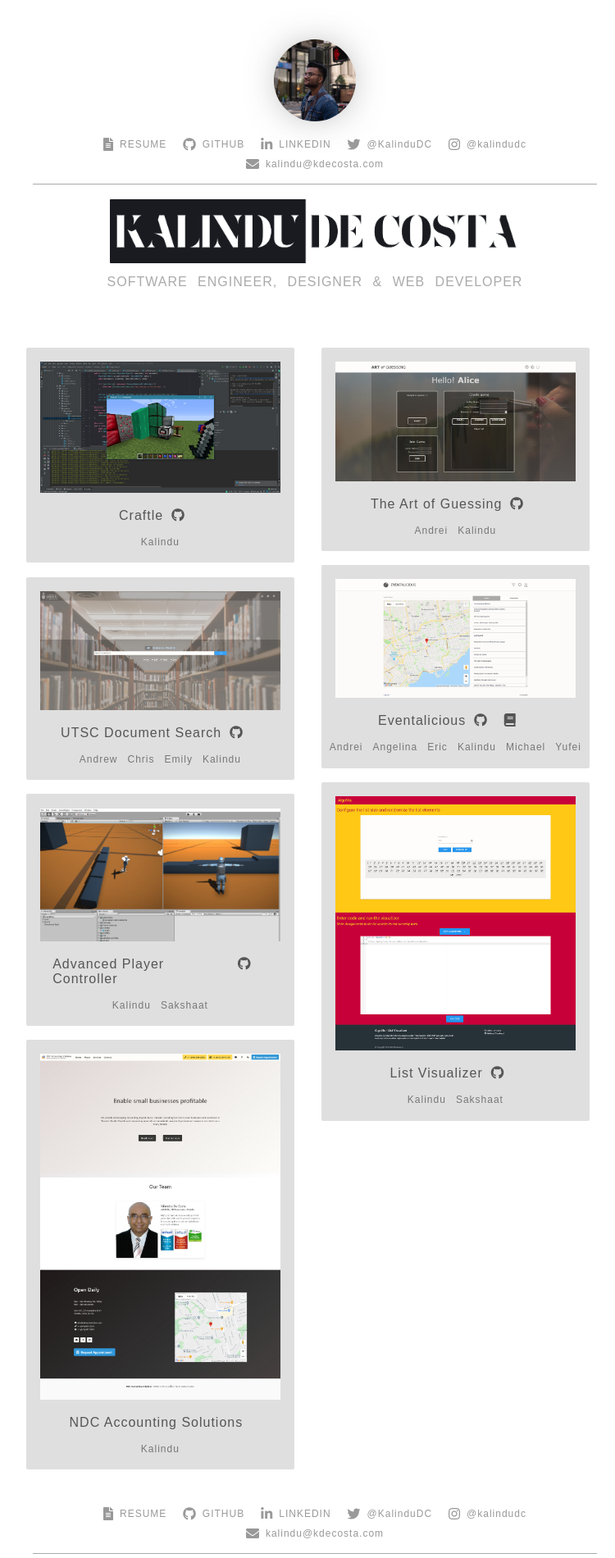
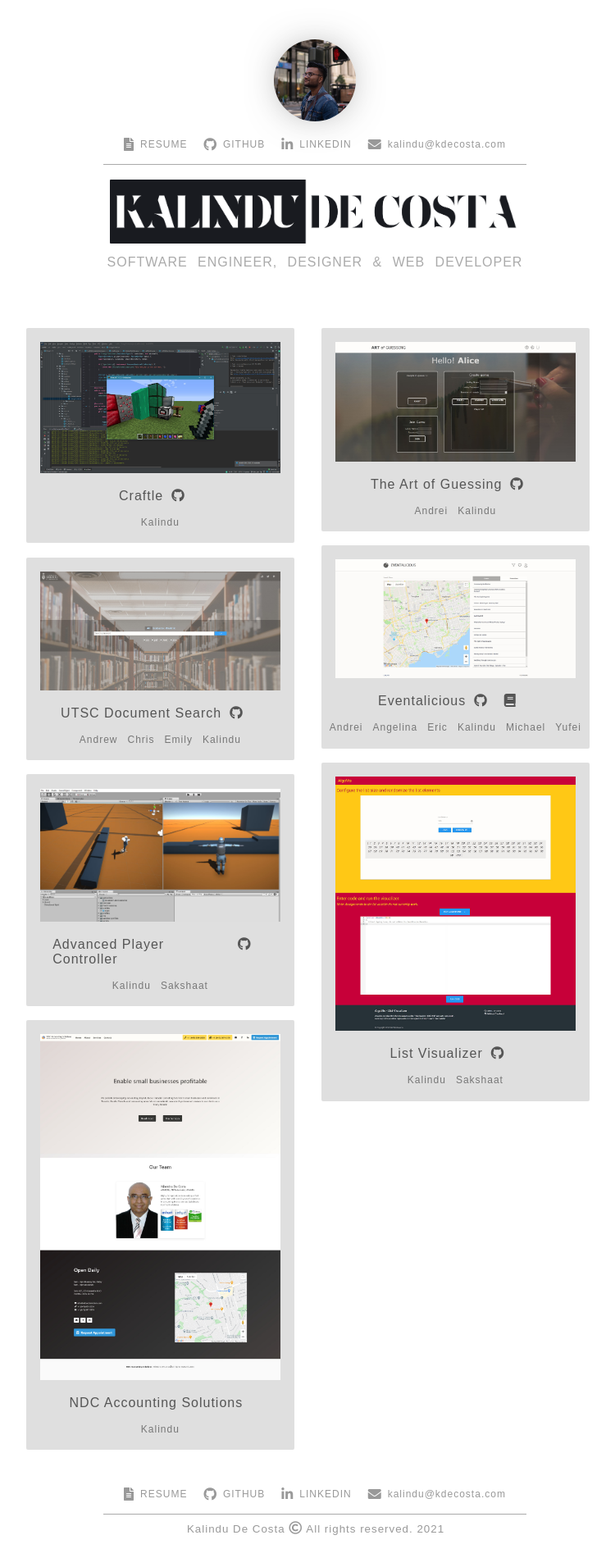
Before and after one commit to kalindudc/kalindudc.github.io, a plain HTML site: page index.html in a window 1280 px wide. Shown: the top 1900 px of the page at 82% size, without its empty margins (256-1006 px from the left). Drawn offline with nearby package versions, Linux system fonts and the light colour scheme; a script that the page names is missing.

Commit message:
social links update

```diff
--- a/index.html
+++ b/index.html
@@ -50,8 +50,8 @@
             </a>
             <a href="http://github.com/kalindudc" target="_blank"><i class="fab fa-github"></i><span class="font-small3">GITHUB</span></a>
             <a href="https://www.linkedin.com/in/kdecosta/" target="_blank"><i class="fab fa-linkedin-in"></i><span class="font-small3">LINKEDIN</span></a>
-            <a href="https://twitter.com/KalinduDC" target="_blank"><i class="fab fa-twitter"></i><span class="font-small3">@KalinduDC</span></a>
-            <a href="https://www.instagram.com/kalindudc/" target="_blank"><i class="fab fa-instagram"></i><span class="font-small3">@kalindudc</span></a>
+            <!-- <a href="https://twitter.com/KalinduDC" target="_blank"><i class="fab fa-twitter"></i><span class="font-small3">@KalinduDC</span></a>
+            <a href="https://www.instagram.com/kalindudc/" target="_blank"><i class="fab fa-instagram"></i><span class="font-small3">@kalindudc</span></a> -->
             <a href="mailto:kalindu&commat;kdecosta&period;com" target="_blank"><i class="fas fa-envelope"></i><span class="font-small3">kalindu&commat;kdecosta&period;com</span></a>
         </div>
         <a href="/"><img class="logo" src="/media/logo.png" alt="Kalindu De Costa, name banner."></a>
@@ -163,8 +163,8 @@
         </a>
         <a href="http://github.com/kalindudc" target="_blank"><i class="fab fa-github"></i><span class="font-small3">GITHUB</span></a>
         <a href="https://www.linkedin.com/in/kdecosta/" target="_blank"><i class="fab fa-linkedin-in"></i><span class="font-small3">LINKEDIN</span></a>
-        <a href="https://twitter.com/KalinduDC" target="_blank"><i class="fab fa-twitter"></i><span class="font-small3">@KalinduDC</span></a>
-        <a href="https://www.instagram.com/kalindudc/" target="_blank"><i class="fab fa-instagram"></i><span class="font-small3">@kalindudc</span></a>
+        <!-- <a href="https://twitter.com/KalinduDC" target="_blank"><i class="fab fa-twitter"></i><span class="font-small3">@KalinduDC</span></a>
+        <a href="https://www.instagram.com/kalindudc/" target="_blank"><i class="fab fa-instagram"></i><span class="font-small3">@kalindudc</span></a> -->
         <a href="mailto:kalindu&commat;kdecosta&period;com" target="_blank"><i class="fas fa-envelope"></i><span class="font-small3">kalindu&commat;kdecosta&period;com</span></a>
     </div>
     <div class="footer font-small2 load-hidden">
```
